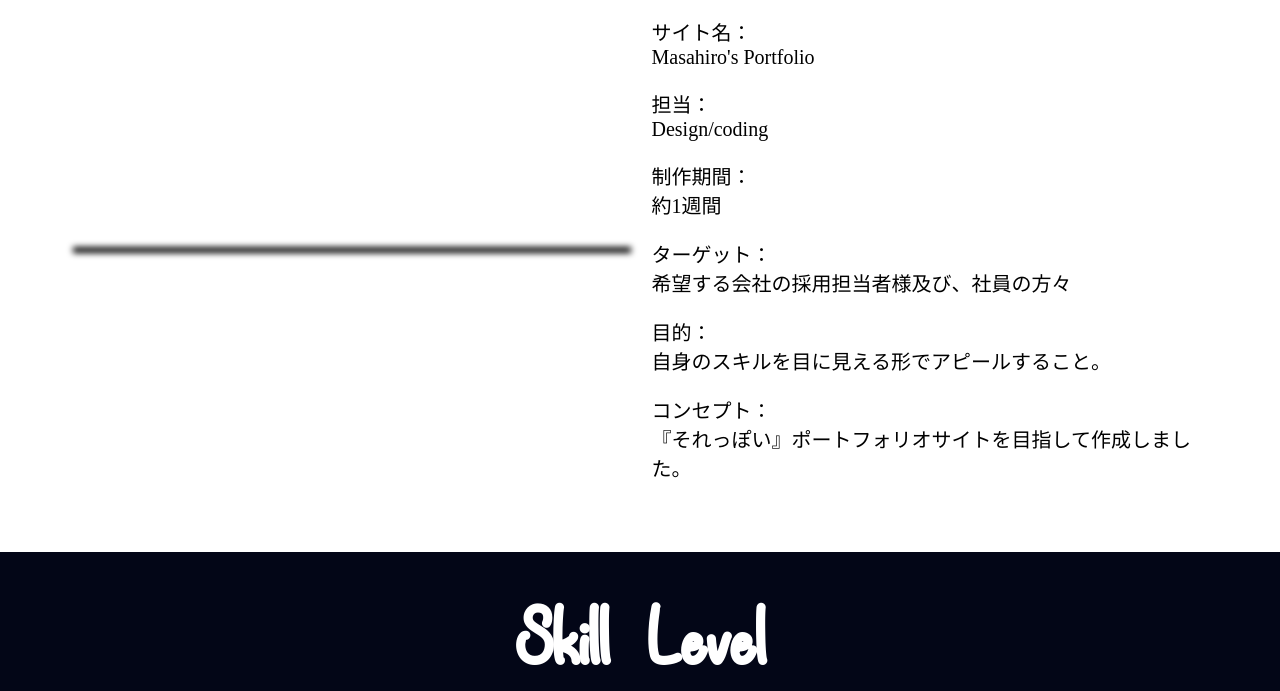
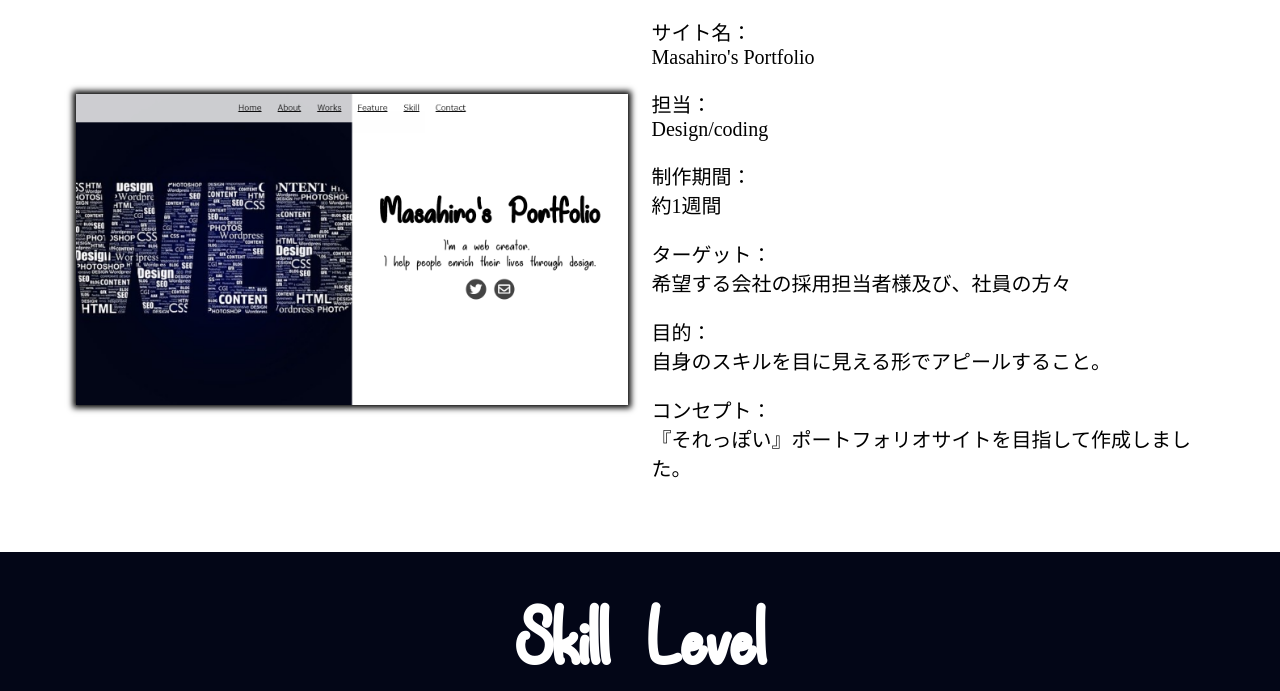
Before and after one commit to mshrweb/MsPortfolio, a plain HTML site: page index.html in a window 1280 px wide. Shown: the part 2777-3468 px from the top of the page. Drawn offline with Linux system fonts and the light colour scheme.

Commit message:
Add files via upload

```diff
--- a/index.html
+++ b/index.html
@@ -127,7 +127,7 @@
     <div id="feature" class="feature">
         <h2>Feature</h2>
         <div class="feature-box ">
-            <img src="images/Masahiro 's_Portfolio.png" alt="">
+            <img src="images/works/mp.png">
             <div class="text">
                 <p>
                     サイト名：<br>Masahiro's Portfolio </p>
```
